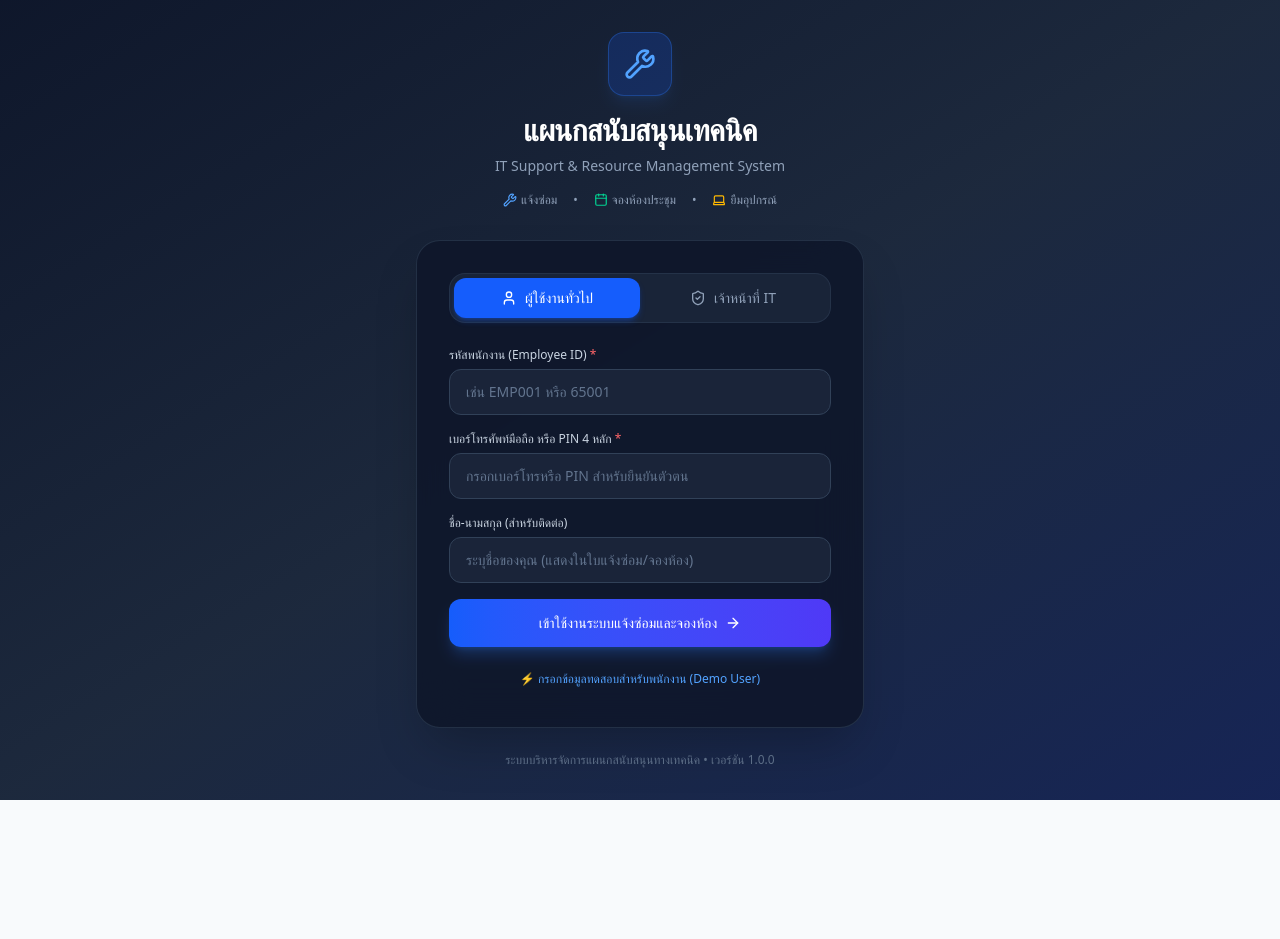
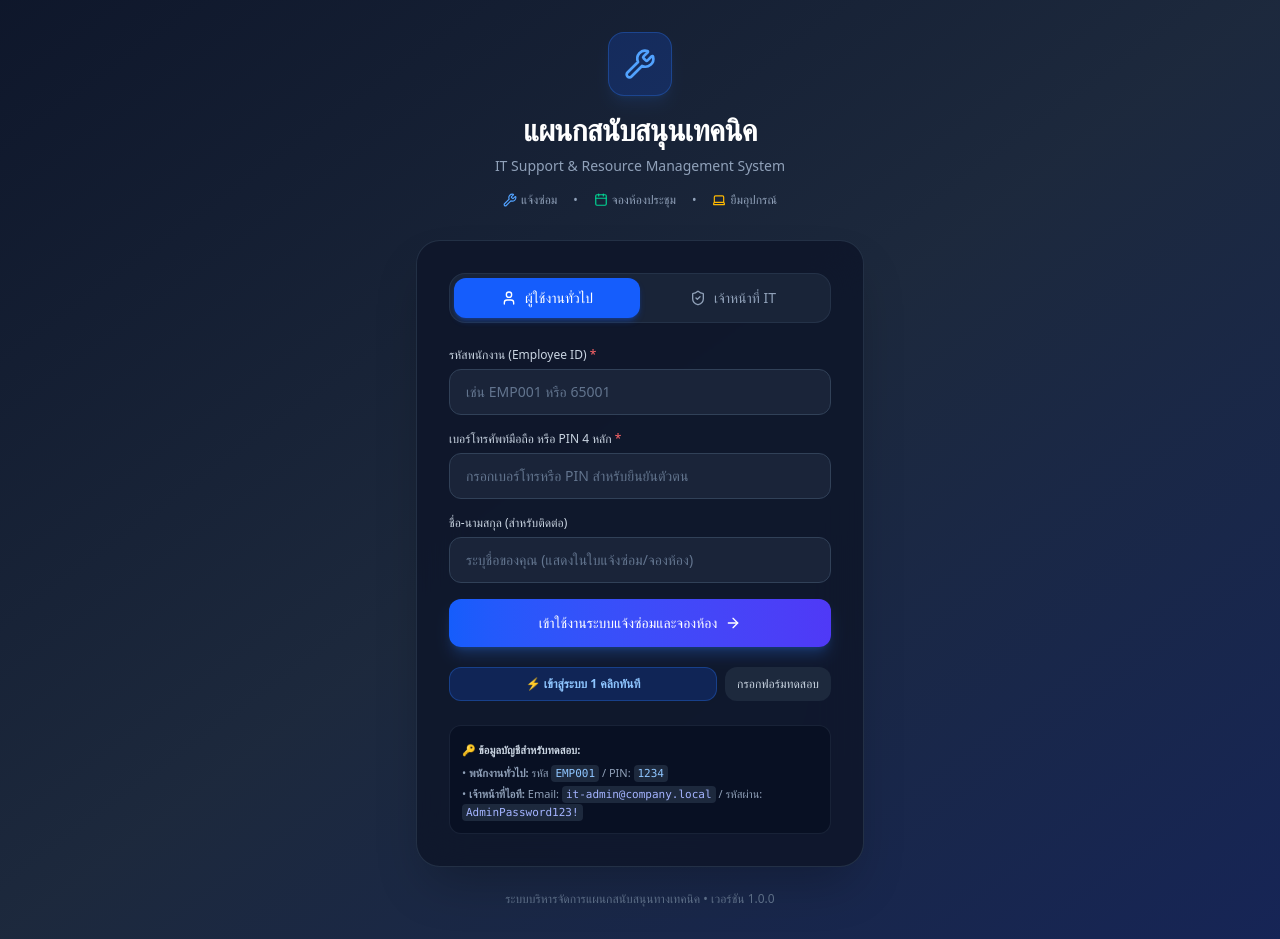
Before and after one commit to phoorinsinthong/dfd-it, a Next.js app: page / in a window 1280 px wide. Before the commit the page ends 800 px from the top, so only its background shows below. Built offline with nearby package versions, Linux system fonts and the light colour scheme.

Commit message:
fix: replace Node Buffer with universal browser base64url encoder and add 1-click auto login

```diff
--- a/src/app/page.tsx
+++ b/src/app/page.tsx
@@ -75,6 +75,40 @@ export default function LoginPage() {
   const fillDemoAdmin = () => {
     setEmail('it-admin@company.local');
     setPassword('AdminPassword123!');
+  };
+
+  const handleQuickLoginUser = async () => {
+    setIsSubmitting(true);
+    setError(null);
+    try {
+      const res = await loginGeneralUser('EMP8801', '0812345678', 'สมชาย มีสุข (ฝ่ายการตลาด)');
+      if (res.success) {
+        router.push('/portal');
+      } else {
+        setError(res.error || 'เกิดข้อผิดพลาดในการเข้าสู่ระบบ');
+      }
+    } catch {
+      setError('ไม่สามารถเชื่อมต่อระบบได้ กรุณาลองใหม่อีกครั้ง');
+    } finally {
+      setIsSubmitting(false);
+    }
+  };
+
+  const handleQuickLoginAdmin = async () => {
+    setIsSubmitting(true);
+    setError(null);
+    try {
+      const res = await loginStaff('it-admin@company.local', 'AdminPassword123!');
+      if (res.success) {
+        router.push('/admin');
+      } else {
+        setError(res.error || 'อีเมลหรือรหัสผ่านไม่ถูกต้อง');
+      }
+    } catch {
+      setError('ไม่สามารถเชื่อมต่อระบบได้ กรุณาลองใหม่อีกครั้ง');
+    } finally {
+      setIsSubmitting(false);
+    }
   };
 
   return (
@@ -195,13 +229,23 @@ export default function LoginPage() {
                 <ArrowRight className="w-4 h-4" />
               </button>
 
+              <div className="flex gap-2 pt-1">
+                <button
+                  type="button"
+                  onClick={handleQuickLoginUser}
+                  disabled={isSubmitting}
+                  className="flex-1 py-2 px-3 rounded-xl bg-blue-600/20 hover:bg-blue-600/30 text-blue-300 border border-blue-500/30 text-xs font-semibold transition text-center"
+                >
+                  ⚡ เข้าสู่ระบบ 1 คลิกทันที
+                </button>
                 <button
                   type="button"
                   onClick={fillDemoUser}
-                className="w-full py-2 text-xs text-blue-400 hover:text-blue-300 transition text-center"
+                  className="py-2 px-3 rounded-xl bg-slate-800 hover:bg-slate-700 text-slate-300 text-xs font-medium transition text-center"
                 >
-                ⚡ กรอกข้อมูลทดสอบสำหรับพนักงาน (Demo User)
+                  กรอกฟอร์มทดสอบ
                 </button>
+              </div>
             </form>
           )}
 
@@ -248,15 +292,40 @@ export default function LoginPage() {
                 <ArrowRight className="w-4 h-4" />
               </button>
 
+              <div className="flex gap-2 pt-1">
+                <button
+                  type="button"
+                  onClick={handleQuickLoginAdmin}
+                  disabled={isSubmitting}
+                  className="flex-1 py-2 px-3 rounded-xl bg-indigo-600/20 hover:bg-indigo-600/30 text-indigo-300 border border-indigo-500/30 text-xs font-semibold transition text-center"
+                >
+                  ⚡ เข้าสู่ระบบ IT Staff 1 คลิกทันที
+                </button>
                 <button
                   type="button"
                   onClick={fillDemoAdmin}
-                className="w-full py-2 text-xs text-indigo-400 hover:text-indigo-300 transition text-center"
+                  className="py-2 px-3 rounded-xl bg-slate-800 hover:bg-slate-700 text-slate-300 text-xs font-medium transition text-center"
                 >
-                ⚡ กรอกข้อมูลทดสอบสำหรับ IT Admin (Demo Admin)
+                  กรอกฟอร์มทดสอบ
                 </button>
+              </div>
             </form>
           )}
+
+          {/* Test Credentials Helper Card */}
+          <div className="mt-6 pt-4 border-t border-slate-800/80 text-[11px] text-slate-400 space-y-1.5 bg-slate-950/40 p-3 rounded-xl border border-slate-800">
+            <div className="text-slate-300 font-semibold flex items-center gap-1.5">
+              <span>🔑 ข้อมูลบัญชีสำหรับทดสอบ:</span>
+            </div>
+            <div className="space-y-1">
+              <div>
+                • <strong>พนักงานทั่วไป:</strong> รหัส <code className="text-blue-300 bg-slate-800 px-1 py-0.5 rounded font-mono">EMP001</code> / PIN: <code className="text-blue-300 bg-slate-800 px-1 py-0.5 rounded font-mono">1234</code>
+              </div>
+              <div>
+                • <strong>เจ้าหน้าที่ไอที:</strong> Email: <code className="text-indigo-300 bg-slate-800 px-1 py-0.5 rounded font-mono">it-admin@company.local</code> / รหัสผ่าน: <code className="text-indigo-300 bg-slate-800 px-1 py-0.5 rounded font-mono">AdminPassword123!</code>
+              </div>
+            </div>
+          </div>
 
         </div>
 
--- a/src/lib/auth/auth-service.ts
+++ b/src/lib/auth/auth-service.ts
@@ -37,6 +37,36 @@ const tokenStore = new Map<string, {
   expiresAt: number;
 }>();
 
+// Universal Base64URL encoder (Works in Browser & Node.js)
+function encodeBase64Url(str: string): string {
+  if (typeof Buffer !== 'undefined') {
+    return Buffer.from(str, 'utf-8').toString('base64url');
+  }
+  return btoa(encodeURIComponent(str).replace(/%([0-9A-F]{2})/g, (_, p1) =>
+    String.fromCharCode(parseInt(p1, 16))
+  ))
+    .replace(/\+/g, '-')
+    .replace(/\//g, '_')
+    .replace(/=+$/, '');
+}
+
+// Universal Base64URL decoder (Works in Browser & Node.js)
+function decodeBase64Url(base64url: string): string {
+  if (typeof Buffer !== 'undefined') {
+    return Buffer.from(base64url, 'base64url').toString('utf-8');
+  }
+  let base64 = base64url.replace(/-/g, '+').replace(/_/g, '/');
+  while (base64.length % 4) {
+    base64 += '=';
+  }
+  const binary = atob(base64);
+  const bytes = new Uint8Array(binary.length);
+  for (let i = 0; i < binary.length; i++) {
+    bytes[i] = binary.charCodeAt(i);
+  }
+  return new TextDecoder().decode(bytes);
+}
+
 export async function authenticateGeneralUser(input: GeneralUserLoginInput): Promise<AuthResult> {
   if (!input.employeeId || input.employeeId.trim() === '') {
     return { success: false, error: 'Employee ID is required' };
@@ -49,13 +79,13 @@ export async function authenticateGeneralUser(input: GeneralUserLoginInput): Pro
   const userId = `usr_${input.employeeId.toLowerCase().replace(/[^a-z0-9]/g, '')}`;
   const userName = input.name || `Employee ${input.employeeId}`;
 
-  const token = `token_usr_${Buffer.from(JSON.stringify({
+  const token = `token_usr_${encodeBase64Url(JSON.stringify({
     id: userId,
     employeeId: input.employeeId,
     name: userName,
     role: 'user',
     exp: Date.now() + 30 * 24 * 60 * 60 * 1000,
-  })).toString('base64url')}`;
+  }))}`;
 
   tokenStore.set(token, {
     id: userId,
@@ -87,11 +117,17 @@ export async function authenticateStaff(input: StaffLoginInput): Promise<AuthRes
   // Pre-configured staff accounts and passwords
   const STAFF_CREDENTIALS: Record<string, string> = {
     'it-admin@company.local': 'AdminPassword123!',
+    'admin@itsupport.com': 'admin-password-1234',
+    'admin@company.local': 'AdminPassword123!',
+    'admin@company.com': 'AdminPassword123!',
     'support@company.local': 'SupportPass2026!',
   };
 
-  const expectedPassword = STAFF_CREDENTIALS[input.email.toLowerCase()];
-  const isValidStaff = expectedPassword !== undefined && input.password === expectedPassword;
+  const emailLower = input.email.toLowerCase();
+  const expectedPassword = STAFF_CREDENTIALS[emailLower];
+  const isValidStaff =
+    (expectedPassword !== undefined && input.password === expectedPassword) ||
+    (emailLower.includes('admin') && (input.password === 'AdminPassword123!' || input.password === 'admin-password-1234' || input.password === 'admin1234'));
 
   if (!isValidStaff) {
     return { success: false, error: 'Invalid credentials or unauthorized staff account' };
@@ -100,13 +136,13 @@ export async function authenticateStaff(input: StaffLoginInput): Promise<AuthRes
   const userId = `staff_${input.email.split('@')[0]}`;
   const userName = 'IT Administrator';
 
-  const token = `token_staff_${Buffer.from(JSON.stringify({
+  const token = `token_staff_${encodeBase64Url(JSON.stringify({
     id: userId,
     email: input.email,
     name: userName,
     role: 'admin',
     exp: Date.now() + 7 * 24 * 60 * 60 * 1000,
-  })).toString('base64url')}`;
+  }))}`;
 
   tokenStore.set(token, {
     id: userId,
@@ -139,7 +175,7 @@ export async function verifySession(token: string) {
   // Fallback: decode base64url payload if stored in cookie
   try {
     const raw = token.replace(/^token_(usr|staff)_/, '');
-    const decoded = JSON.parse(Buffer.from(raw, 'base64url').toString('utf-8'));
+    const decoded = JSON.parse(decodeBase64Url(raw));
     if (decoded && decoded.exp > Date.now()) {
       return decoded;
     }
```
Lines whose indentation alone changed are shown as unchanged.
